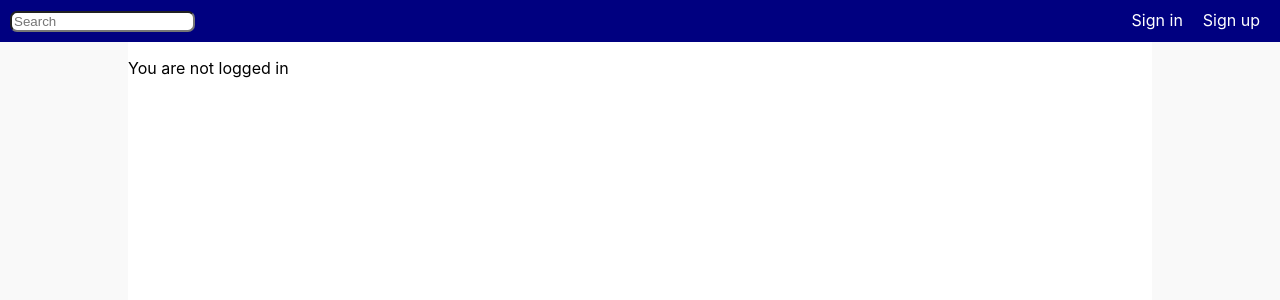
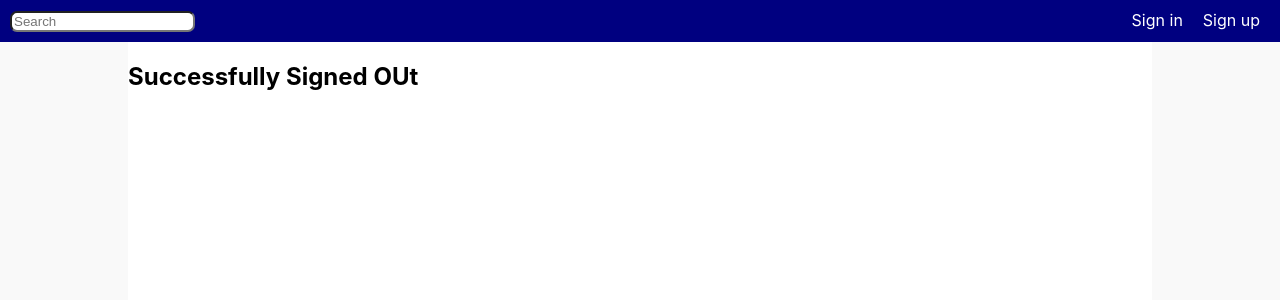
Before and after one commit to luciancahil/Social-Website, a React (Create React App) app: page /signout in a window 1280 px wide. Shown: the top 300 px of the page. Built offline with nearby package versions, Linux system fonts and the light colour scheme.

Commit message:
added signout page and script

```diff
--- a/src/Components/Navbar.component.js
+++ b/src/Components/Navbar.component.js
@@ -41,7 +41,6 @@ class NavBar extends React.Component {
   }
 
   componentDidMount(){
-    console.log("hi! " + this.props.login_status);
     if(this.props.login_status === "You are logged in"){
       this.setState({
         leftText: "Sign out",
--- /dev/null
+++ b/src/Components/Signout.component.js
@@ -0,0 +1,16 @@
+import React from 'react';
+
+
+class Signout extends React.Component {
+    componentDidMount(){
+        this.props.clearUser();
+    }
+
+    render() {
+
+        return <h2>Successfully Signed OUt</h2>;
+    }
+}
+
+
+export default Signout;
--- a/src/mainpage.component.js
+++ b/src/mainpage.component.js
@@ -5,7 +5,7 @@ import NavBar from './Components/Navbar.component';
 import Login from './Components/Login.component';
 import Signup from './Components/SignUp.component';
 import Searching from './Components/Searching.components';
-
+import Signout from './Components/Signout.component';
 
 
 class MainPage extends React.Component {
@@ -19,6 +19,7 @@ class MainPage extends React.Component {
     this.quickLogin = this.quickLogin.bind(this);
     this.fetchLogin = this.quickLogin.bind(this);
     this.changeUser = this.changeUser.bind(this);
+    this.clearUser = this.clearUser.bind(this);
   }
 
   //logs in immediately if local storage contains a username and password
@@ -78,8 +79,15 @@ class MainPage extends React.Component {
     })
   }
 
+  clearUser(){
+    window.localStorage.clear();
+
+    this.setState({
+      loggedIn: "You are not logged in"
+    })
+  }
+
   render(){
-    console.log(this.state.loggedIn);
 
     return (
       <Router>
@@ -88,11 +96,11 @@ class MainPage extends React.Component {
 
 
           <div id = "content">
-            <p>{this.state.loggedIn}</p>
             <Route path="/user" component={Userpage} />
             <Route path="/signup" compontent={Signup}/>
             <Route path="/signup" component={Signup} />
             <Route path="/login" render={(props) => <Login {...props} changeUser = {this.changeUser}/>} />
+            <Route path="/signout" render={(props) => <Signout {...props} clearUser = {this.clearUser}/>} />
             <Route path="/search" component={Searching} />
           </div>
 
```
